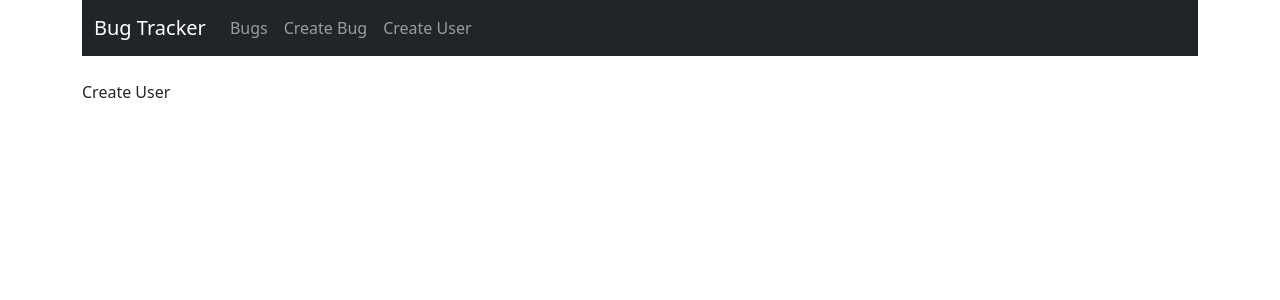
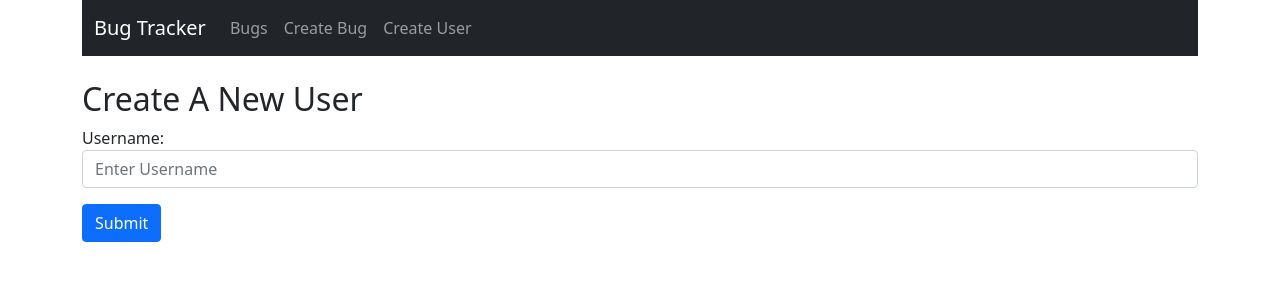
Before and after one commit to JSantos95/bug-tracker, a React (Create React App) app: page /user in a window 1280 px wide. Shown: the top 300 px of the page. Built offline with nearby package versions, Linux system fonts and the light colour scheme.

Commit message:
feat(): UI for adding a new user

```diff
--- a/src/components/createUser.js
+++ b/src/components/createUser.js
@@ -1,8 +1,35 @@
-import React from "react";
+import React, { useState } from "react";
+import axios from "axios";
 
 const CreateUser = () => {
+    const [username, setUsername] = useState('');
+
+    const onSubmit = (e) => {
+        e.preventDefault();
+        const user = {
+            username,
+        }
+        console.log(user);
+
+        axios.post('http://localhost:5000/users/add', user)
+            .then((res) => console.log(res.data));
+    }
+
     return (
-        <div>Create User</div>
+        <div>
+            <h2>Create A New User</h2>
+            <form onSubmit={onSubmit}>
+                <div className="mb-3">
+                    <label htmlFor="username">Username: </label>
+                    <input type="text" value={username} name="username"
+                        className="form-control" placeholder="Enter Username"
+                        onChange={e => setUsername(e.target.value)}
+                    />
+                </div>
+
+                <input className="btn btn-primary" type="submit"/>
+            </form>
+        </div>
     )
 }
 
```
